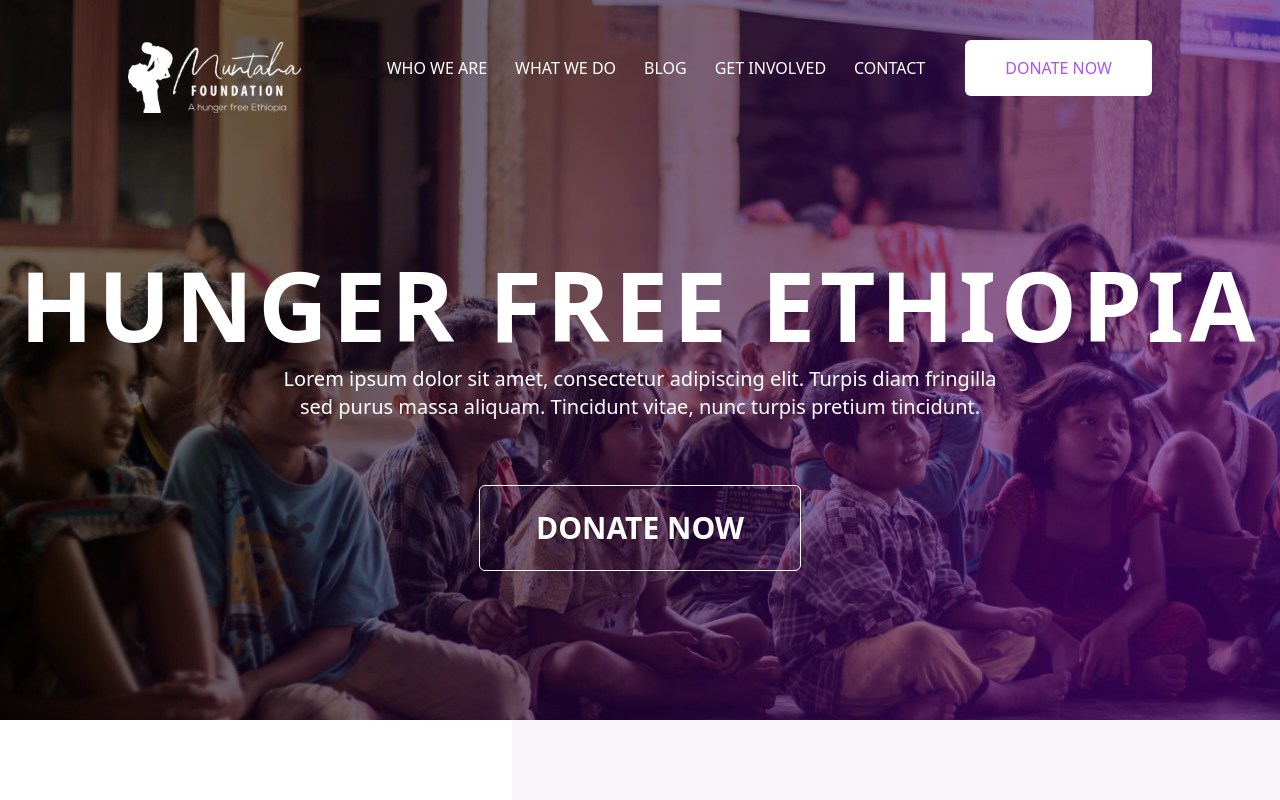
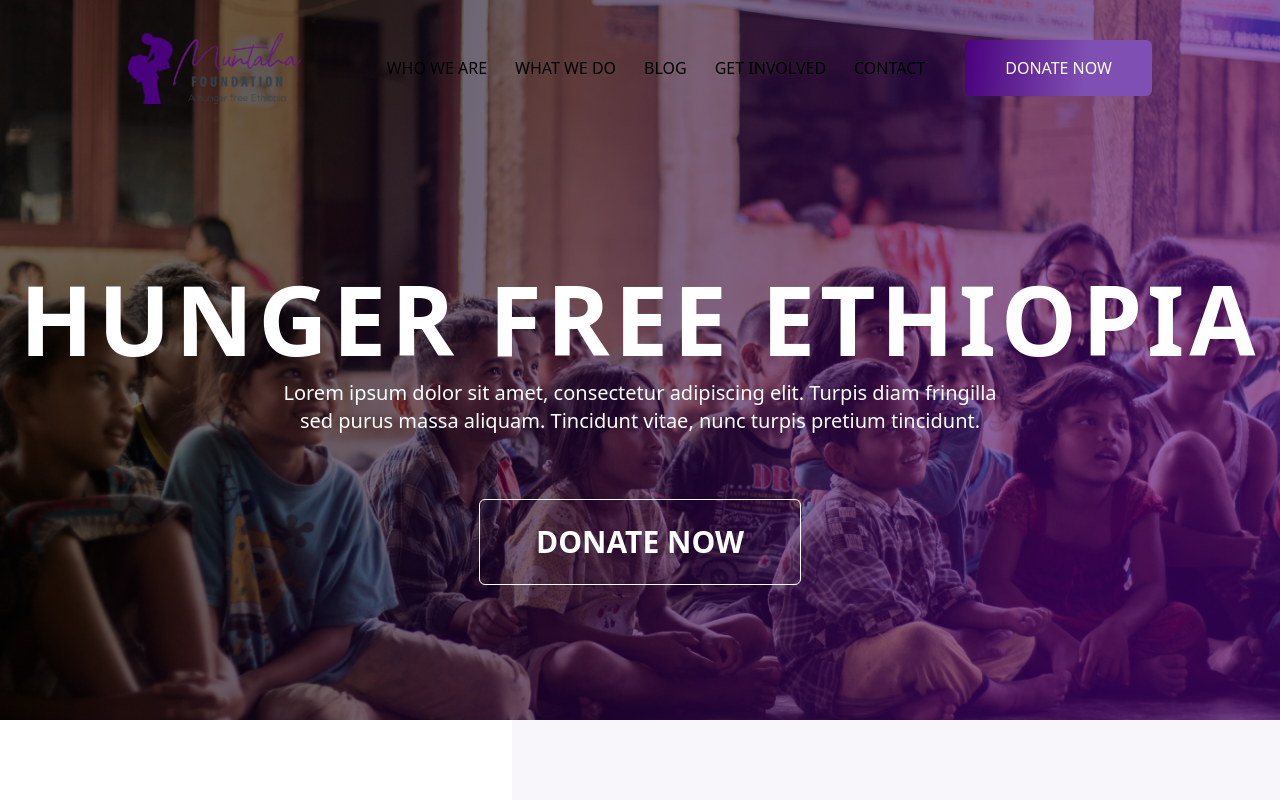
Before and after one commit to abdukasim/muntaha-website, a Next.js app: page / in a window 1280 px wide. Shown: the top 800 px of the page. Built offline with nearby package versions, Linux system fonts and the light colour scheme.

Commit message:
TransparentNavbar component deprecated Instead add prop transparent to Navbar component to get similar effect

```diff
--- a/pages/index.js
+++ b/pages/index.js
@@ -7,6 +7,7 @@ import Header from "../components/HomePage/header";
 import TransparentNavbar from "../components/HomePage/TranparentNavbar";
 import NewsSection from "../components/newsSection";
 import StatSection from "../components/HomePage/statSection";
+import Navbar from "../components/Navbar";
 
 export default function Home() {
   return (
@@ -21,7 +22,7 @@ export default function Home() {
         className="md:flex md:flex-col hero-pattern  bg-center lg:bg-no-repeat bg-cover"
         style={{ height: "90vh" }}
       >
-        <TransparentNavbar />
+        <Navbar transparent />
         <Header />
       </header>
       <AboutSection />
```
